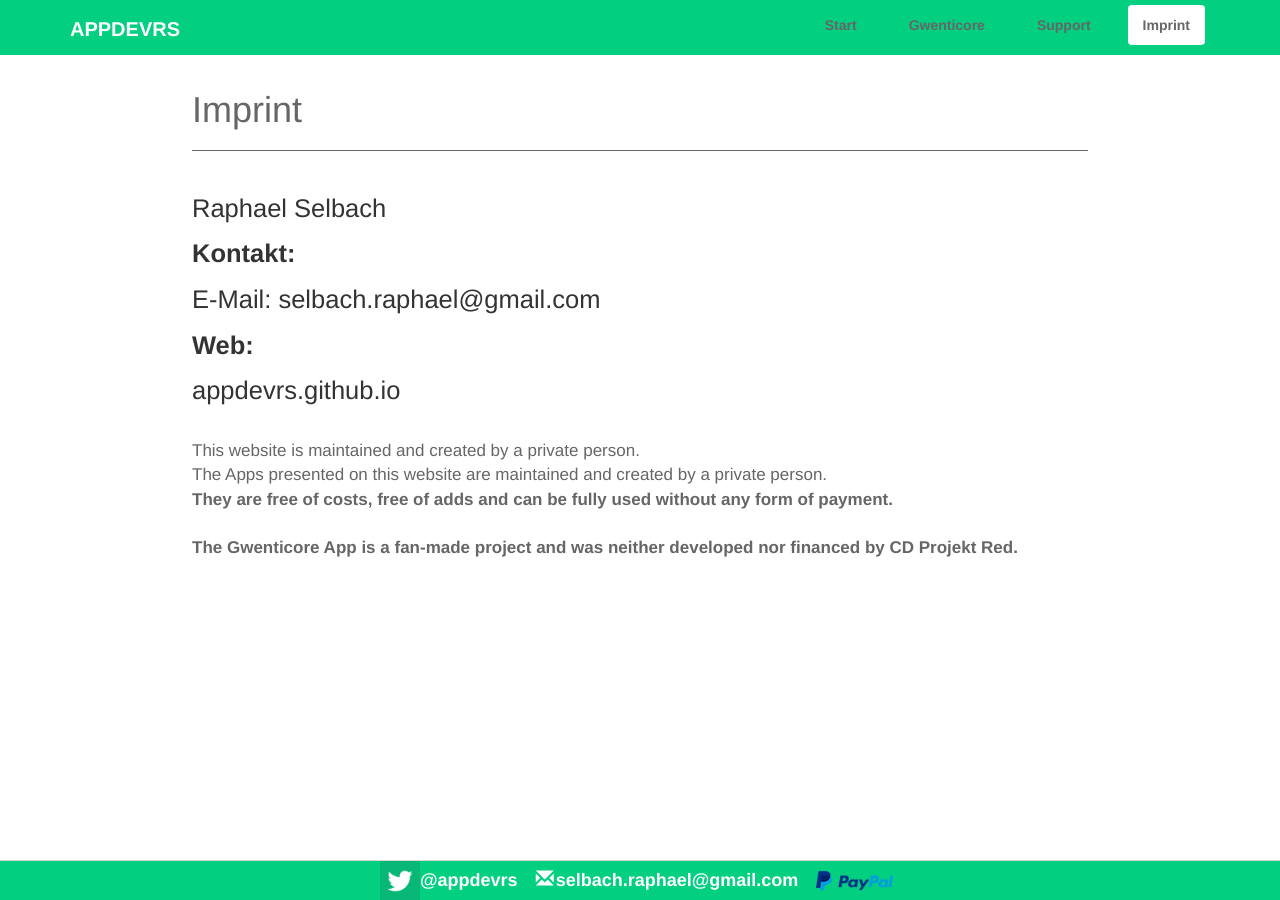
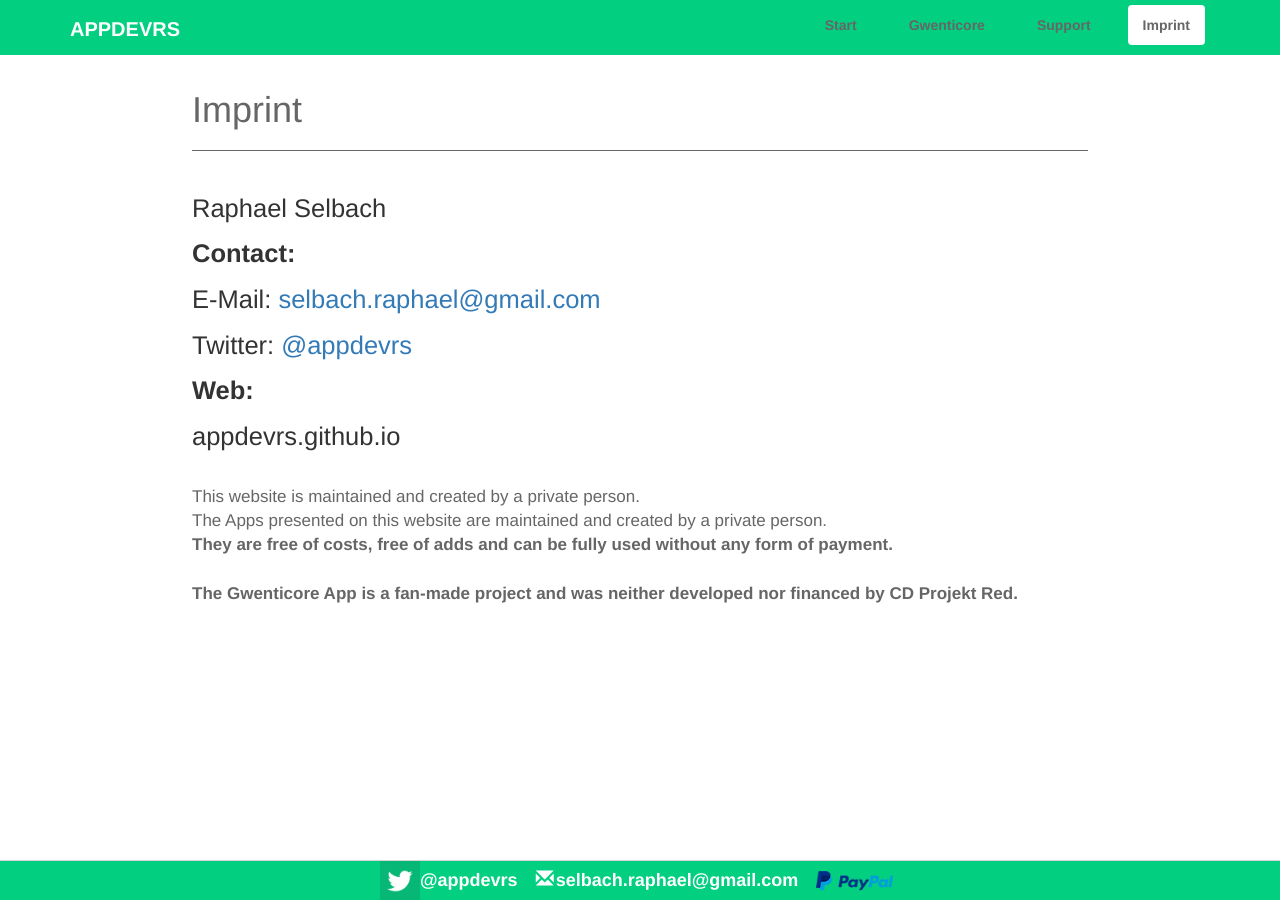
Before and after one commit to appdevrs/appdevrs.github.io, a Jekyll site: the page built from imprint.html, in a window 1280 px wide. Built offline with Jekyll 4.4.1, drawn with Linux system fonts in a browser that asks for light colours.

Commit message:
Update imprint.html

```diff
--- a/imprint.html
+++ b/imprint.html
@@ -6,8 +6,9 @@
 ---
 <div class="descr">
 <p>Raphael Selbach</p>
-<p><strong>Kontakt:</strong></p>
-<p>E-Mail: selbach.raphael@gmail.com</p>
+<p><strong>Contact:</strong></p>
+<p>E-Mail: <a href="mailto:selbach.raphael@gmail.com">selbach.raphael@gmail.com</a></p>
+<p>Twitter: <a href="https://twitter.com/appdevrs?ref_src=twsrc%5Etfw">@appdevrs</a></p>
 <p><strong>Web:</strong></p>
 <p>appdevrs.github.io</p>
 </div>
```
